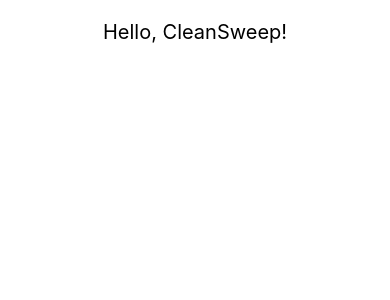
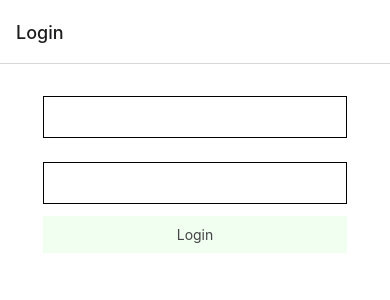
Before and after one commit to adamsmart830/CleanSweep, a React Native app in the folder clean-sweep/: screen /logintest in a window 390 px wide. Shown: the top 300 px of the page. Built offline with nearby package versions, Linux system fonts and the light colour scheme.

Commit message:
Update LoginPage.js

```diff
--- a/clean-sweep/pages/LoginPage.js
+++ b/clean-sweep/pages/LoginPage.js
@@ -1,27 +1,73 @@
-import React from 'react';
-import { StyleSheet, View, Text, SafeAreaView, ScrollView, StatusBar } from 'react-native';
+import React from 'react'; //we need this for variables
+import { StyleSheet, View, Text, SafeAreaView, ScrollView, StatusBar, TextInput, TouchableOpacity} from 'react-native';
+import { NavigationContainer } from '@react-navigation/native'; //we need this for navigation
+import { createNativeStackNavigator } from '@react-navigation/native-stack'; //we need this for navigation
+import EventPage from './EventPage'; //the page we are using
 
-const LoginPage = () => {
+
+const Stack = createNativeStackNavigator();
+
+//for testing purposes need navigation so can go back to login page simply restarting app doesnt work
+function App() {
+  return (
+    <NavigationContainer>
+      <Stack.Navigator>
+        <Stack.Screen name="logintest" component={LoginPage} options={{ title: 'Login' }}/>
+        <Stack.Screen name="eventtest" component={EventPage} options={{ title: 'Events' }}/>
+      </Stack.Navigator>
+    </NavigationContainer>
+  );
+}
+
+
+const LoginPage = ({ navigation }) => {
+  const [username, User] = React.useState(''); //usestate for username with setter function as User
+  const [password, Pass] = React.useState(''); //usestate for password with setter function as Pass
+  const [error, Error] = React.useState(''); //usestate for error message with setter function as Error
+
+  //login
+  const logon = () => {
+    //this will obviously be changed later im just testing if works
+    if (username === 'christian' && password === 'rcos') {
+      Error(''); //we can remove the error message as properly logged in
+      navigation.navigate('eventtest'); // go to the event page
+    } else {
+      Error('user/pass incorrect test'); //if we couldnt login then incorrect
+    }
+  };
+
   return (
     <SafeAreaView style={styles.container}>
       <StatusBar barStyle="dark-content" />
       <ScrollView style={styles.scrollView}>
         <View style={styles.contentContainer}>
-          <Text style={styles.text}>Hello, CleanSweep!</Text>
-          {/* Additional components and logic go here */}
+          <TextInput
+            style={styles.input}
+            onChangeText={User} //this is the setter function for username
+            value={username} //this is the value of the username
+          />
+          <TextInput
+            style={styles.input}
+            onChangeText={Pass} //this is the setter function for password
+            value={password} //this is the value of the password
+          />
+          <Text style={styles.error}>{error}</Text>
+          <TouchableOpacity onPress={logon} style={styles.button}>
+            <Text style={styles.buttontext}>Login</Text>
+          </TouchableOpacity>
         </View>
       </ScrollView>
     </SafeAreaView>
   );
 };
-
+//stylesheet
 const styles = StyleSheet.create({
   container: {
     flex: 1,
     backgroundColor: '#fff',
   },
   scrollView: {
-    marginHorizontal: 20,
+    marginHorizontal: 15,
   },
   contentContainer: {
     flex: 1,
@@ -29,10 +75,26 @@ const styles = StyleSheet.create({
     alignItems: 'center',
     padding: 20,
   },
-  text: {
-    fontSize: 20,
-    color: 'black',
+  input: {
+    height: 42,
+    width: '95%',
+    margin: 12,
+    borderWidth: 1,
+    padding: 10,
+  },
+  button: {
+    alignItems: 'center',
+    backgroundColor: '#f0fff0',
+    padding: 10,
+    width: '95%',
+  },
+  buttontext: {
+    color: '#454545',
+  },
+  error: {
+    fontSize: 14,
+    color: 'red',
   },
 });
 
-export default LoginPage;
+export default App;
```
